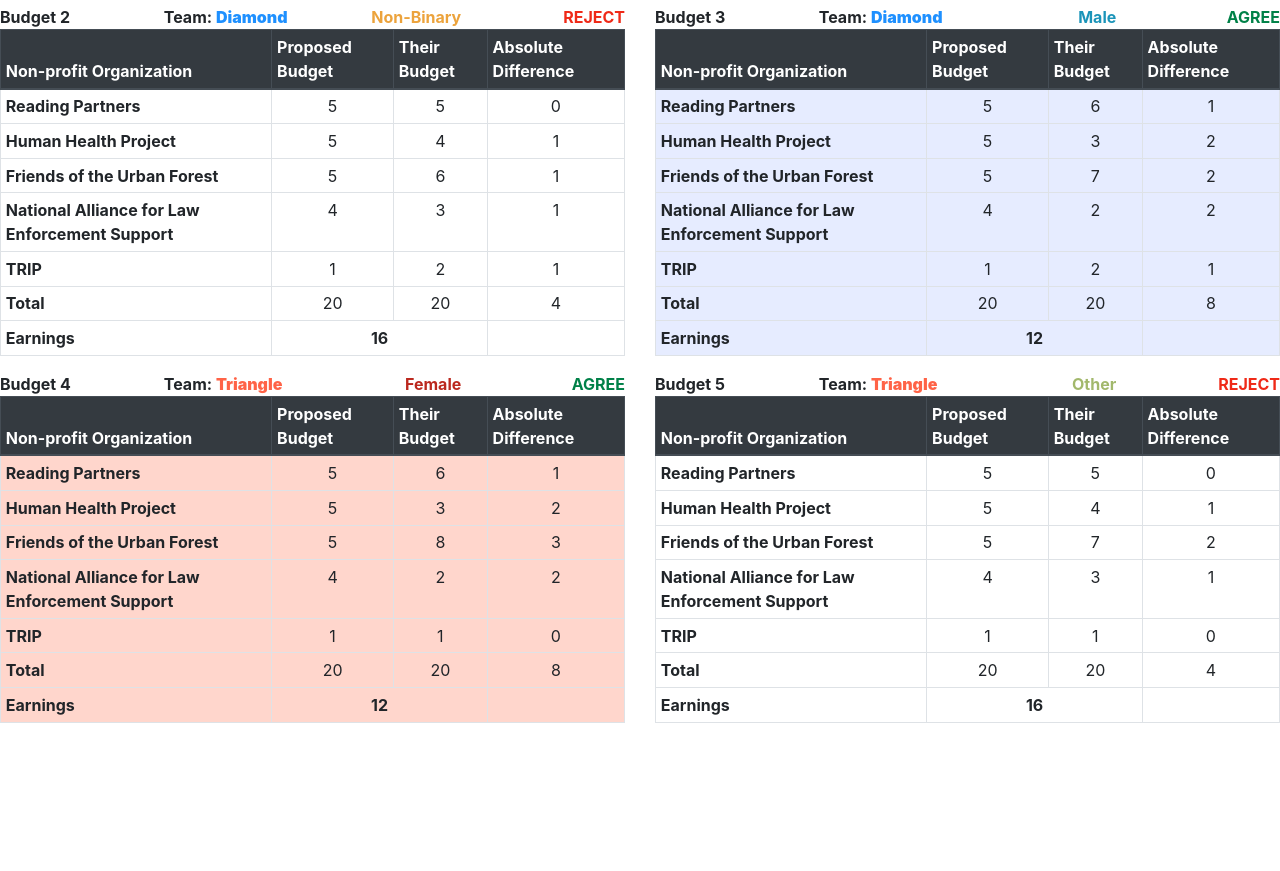
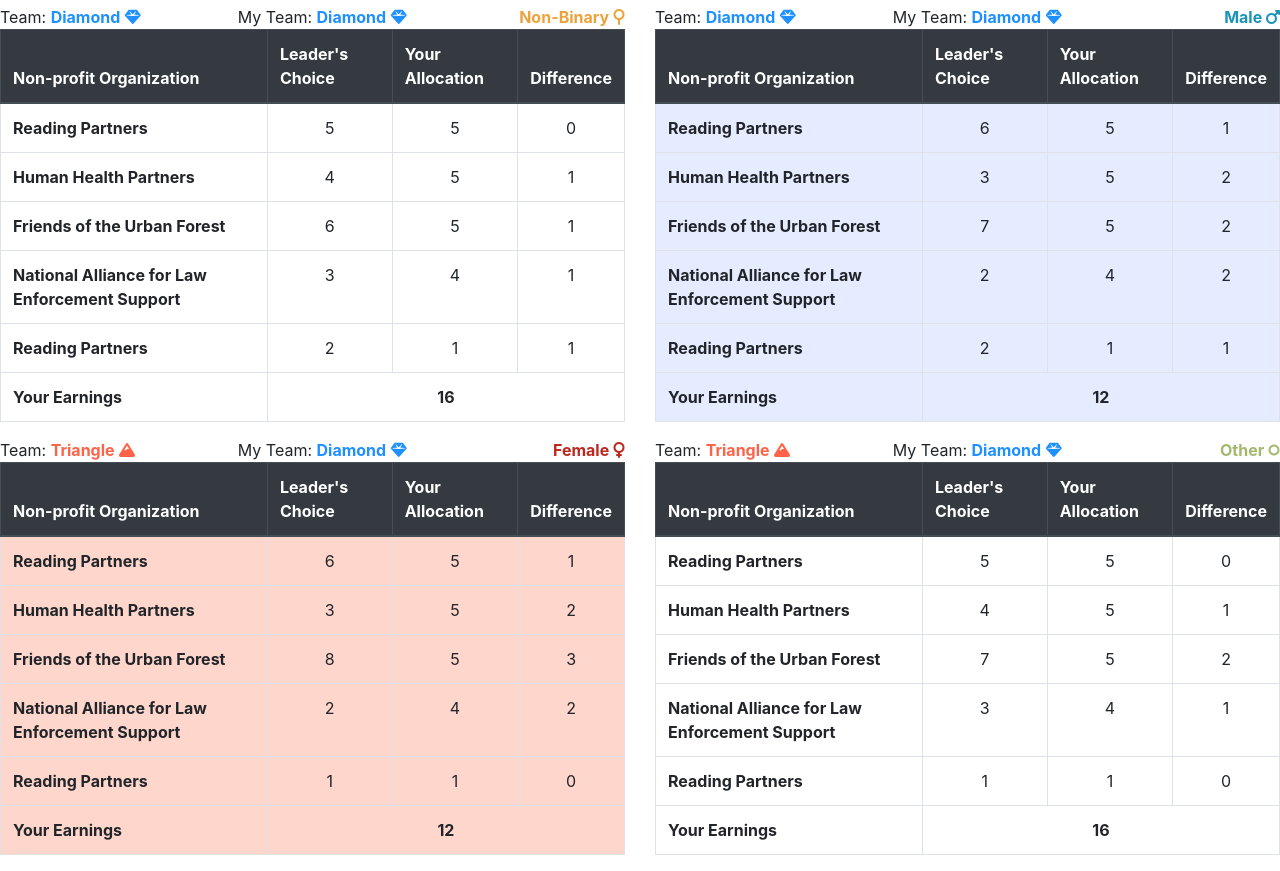
Before and after one commit to ShozenD/fund-allocation-experiment, a plain HTML site: page docs/src/test.html in a window 1280 px wide. Shown: the part 51-922 px from the top of the page. Before the commit the page ends 800 px from the top, so only its background shows below. Drawn offline with nearby package versions, Linux system fonts and the light colour scheme.

Commit message:
updated design

```diff
--- a/docs/src/Components/vote-table.js
+++ b/docs/src/Components/vote-table.js
@@ -1,29 +1,34 @@
 class VoteTable extends HTMLElement {
-  constructor() {
-    super();
+  constructor () {
+    super()
 
     this.backgroundColor = {
       1: '#e6ecff',
-      2: '#ffd6cc',
+      2: '#ffd6cc'
     }
 
-    this.gender = {
-      1: 'Male',
-      2: 'Female',
-      3: 'Non Binary',
-      4: 'Other'
+    this.genderDisplay = {
+      1: '<b style="color:#1b94b9">Male </b><i class="fa fa-mars" style="color:#1b94b9" aria-hidden="true"></i>',
+      2: '<b style="color:#bb281e">Female </b><i class="fa fa-venus" style="color:#bb281e" aria-hidden="true"></i>',
+      3: '<b style="color:#eca33c">Non-Binary </b><i class="fa fa-neuter" style="color:#eca33c" aria-hidden="true"></i>',
+      4: '<b style="color:#a2b86c">Other </b><i class="fa fa-genderless" style="color:#a2b86c" aria-hidden="true"></i>'
+    }
+
+    this.teamDisplay = {
+      Diamond: '<span style="color:Dodgerblue"><b>Diamond</b> <i class="fa fa-gem"></i></span>',
+      Triangle: '<span style="color:Tomato"><b>Triangle</b> <i class="fas fa-mountain"></i></span>'
     }
   }
 
-  set pair(pair) {
+  set pair (pair) {
     this.innerHTML = `
     <div class="row">
-      <div class="col-sm"><b>Allocation Team: ${pair.other.team || ''}</b></div>
-      <div class="col-sm"><b>My Team: ${pair.own.team || ''}</b></div>
-      <div class="col-sm">${this.gender[pair.other.gender]}</div>
+      <div class="col-sm">Team: ${this.teamDisplay[pair.other.team] || ''}</b></div>
+      <div class="col-sm" align="right">My Team: ${this.teamDisplay[pair.own.team] || ''}</div>
+      <div class="col-sm" align="right">${this.genderDisplay[pair.other.gender]}</div>
     </div>
 
-    <table class="table" style="background-color:${this.backgroundColor[pair.other.gender] || ''}">
+    <table class="table table-bordered table-hover alloc-table" style="background-color:${this.backgroundColor[pair.other.gender] || ''}">
       <thead class="thead-dark">
         <tr>
           <th scope="col">Non-profit Organization</th>
@@ -66,9 +71,7 @@
         </tr>
         <tr>
           <th scope="row" align="center">Your Earnings</th>
-          <td id="earnings" align="center">${20 - pair.own.findTotalDiff(pair.other)}</td>
-          <td></td>
-          <td></td>
+          <td colspan="3" id="earnings" align="center"><b>${20 - pair.own.findTotalDiff(pair.other)}</b></td>
         </tr>
       </tbody>
     </table>
@@ -76,4 +79,4 @@
   }
 }
 
-customElements.define('vote-table', VoteTable);
+customElements.define('vote-table', VoteTable)
--- a/docs/src/index.js
+++ b/docs/src/index.js
@@ -1,4 +1,4 @@
-import './Components/result-table.js'
+import './Components/vote-table.js'
 import { otherAllocs, myAlloc, vote } from './dummyAlloc.js'
 
 window.addEventListener('load', () => {
@@ -24,18 +24,18 @@
 
 function displayOtherAllocs () {
   document.querySelectorAll('.alloc-col').forEach(function (el, index) {
-    var rt = fetchAllocations(myAlloc, otherAllocs[index], vote[index])
+    var rt = fetchAllocations(myAlloc, otherAllocs[index])
     el.appendChild(rt)
   })
 }
 
-function fetchAllocations (proposed, their, vote) {
+function fetchAllocations (own, other) {
   const pair = {
-    proposed: proposed,
-    their: their
+    other: other,
+    own: own
   }
-  const rt = document.createElement('result-table')
-  rt.vote = vote
-  rt.pair = pair
-  return rt
+  const vt = document.createElement('vote-table')
+  vt.vote = vote
+  vt.pair = pair
+  return vt
 }
```
Also changed, not shown: docs/src/test.html (+1 -1 lines), docs/src/Allocation.js (line endings or trailing spaces).
